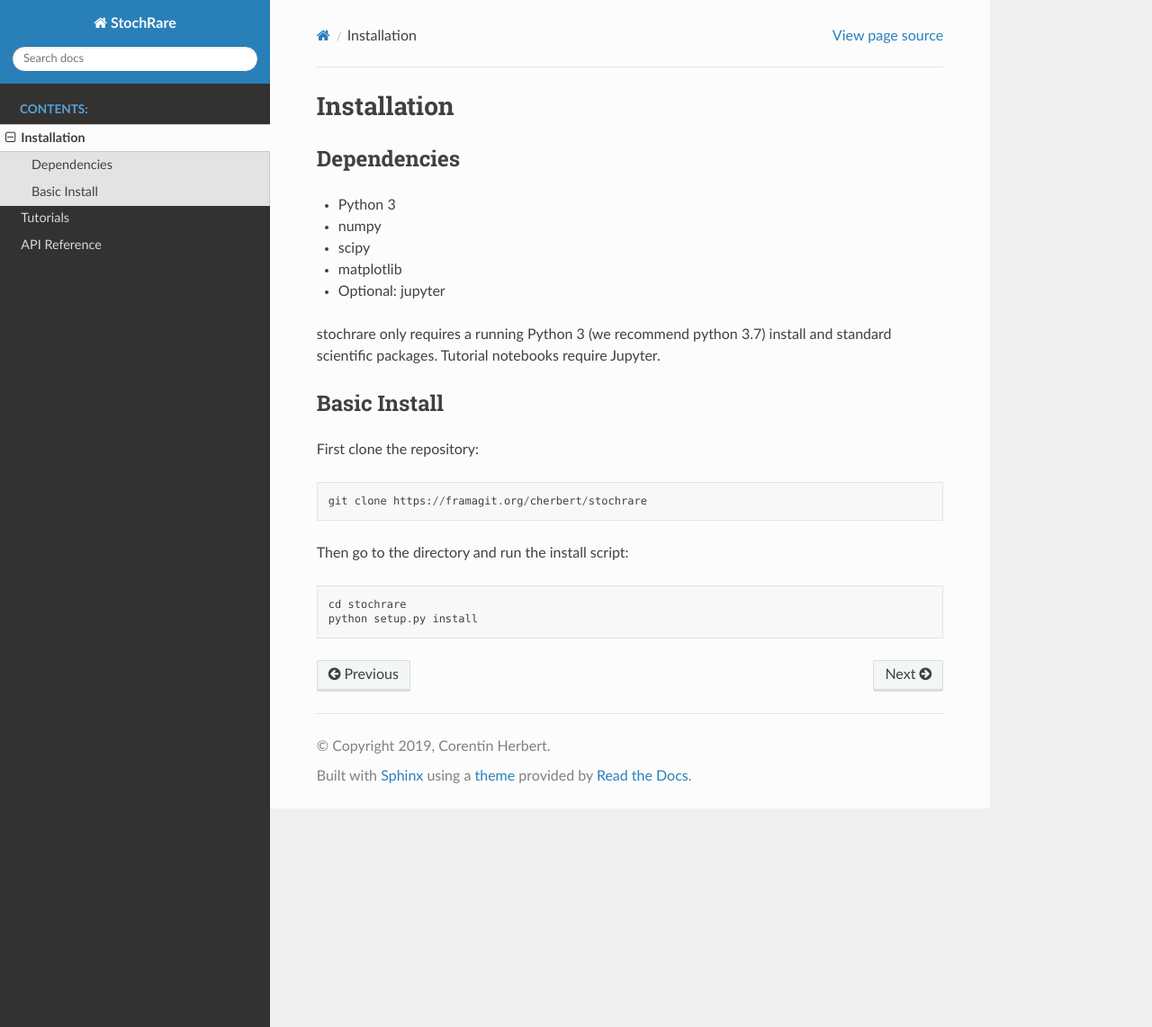
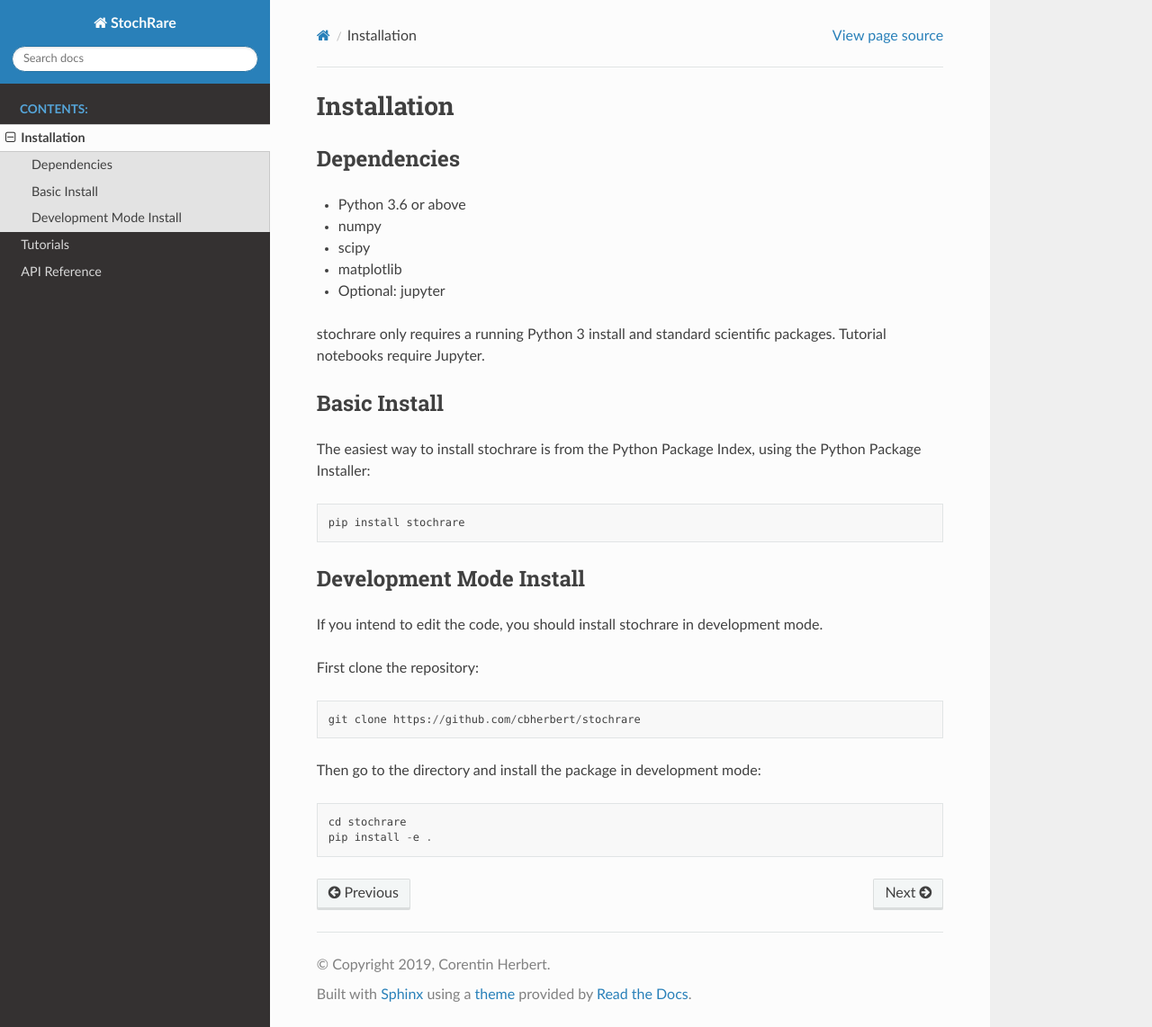
Before and after one commit to cbherbert/stochrare, a Sphinx documentation site: the page built from doc/install.rst, in a window 1280 px wide and 1142 px high. Shown: the whole window at 90% size. Built offline with Sphinx 7.4.7 and the Read the Docs theme 2.0.0, drawn with Linux system fonts in a browser that asks for light colours.

Commit message:
Update installation instructions

```diff
--- a/doc/install.rst
+++ b/doc/install.rst
@@ -4,23 +4,32 @@ Installation
 Dependencies
 ------------
 
-- Python 3
+- Python 3.6 or above
 - numpy
 - scipy
 - matplotlib
 - Optional: jupyter
 
-stochrare only requires a running Python 3 (we recommend python 3.7) install and standard scientific packages.
+stochrare only requires a running Python 3 install and standard scientific packages.
 Tutorial notebooks require Jupyter.
 
 Basic Install
 -------------
 
+The easiest way to install stochrare is from the Python Package Index, using the Python Package Installer::
+
+  pip install stochrare
+
+Development Mode Install
+------------------------
+
+If you intend to edit the code, you should install stochrare in development mode.
+
 First clone the repository::
 
-  git clone https://framagit.org/cherbert/stochrare
+  git clone https://github.com/cbherbert/stochrare
 
-Then go to the directory and run the install script::
+Then go to the directory and install the package in development mode::
 
   cd stochrare
-  python setup.py install
+  pip install -e .
```
Also changed, not shown: README.md (+23 -4 lines).
